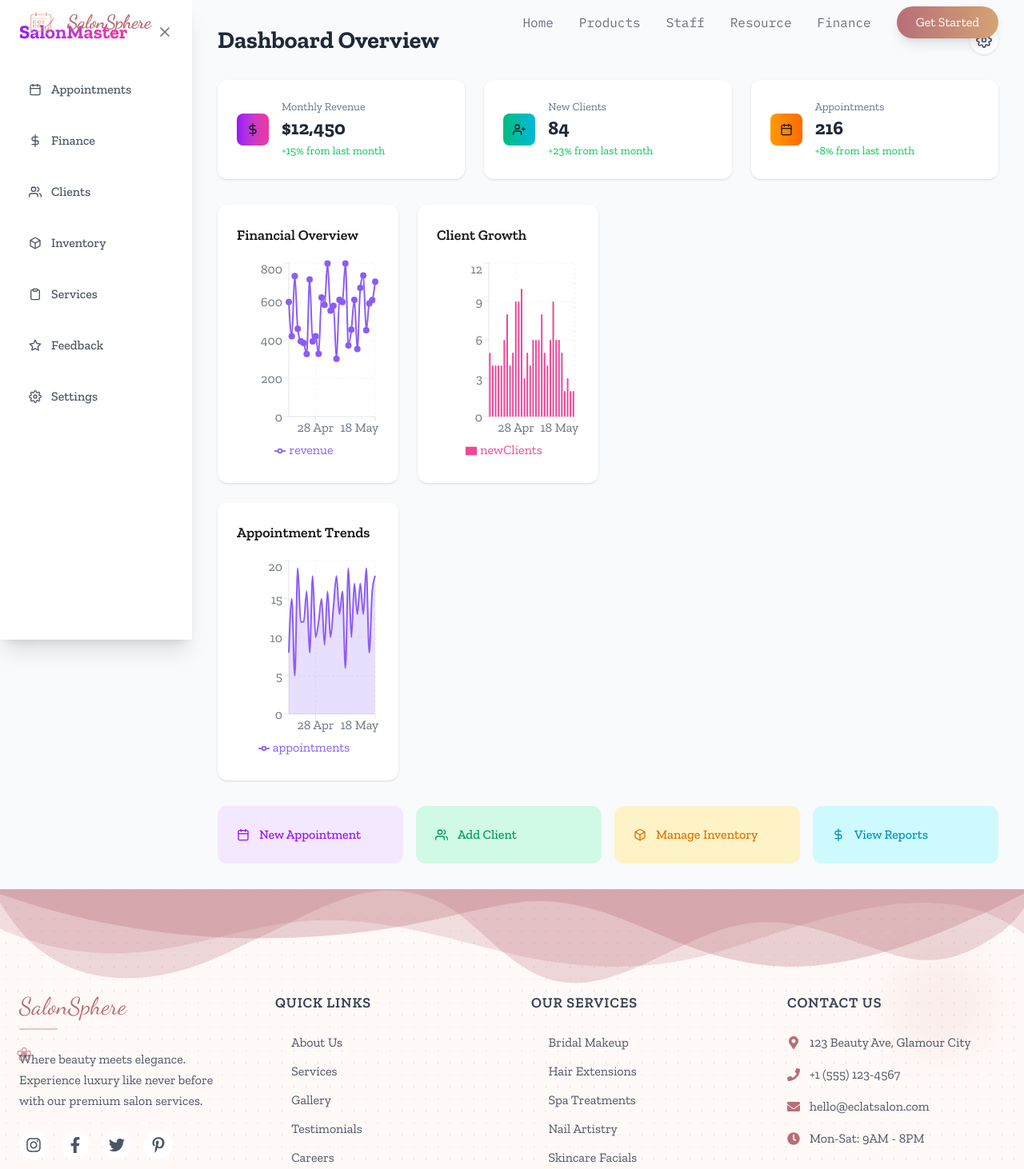
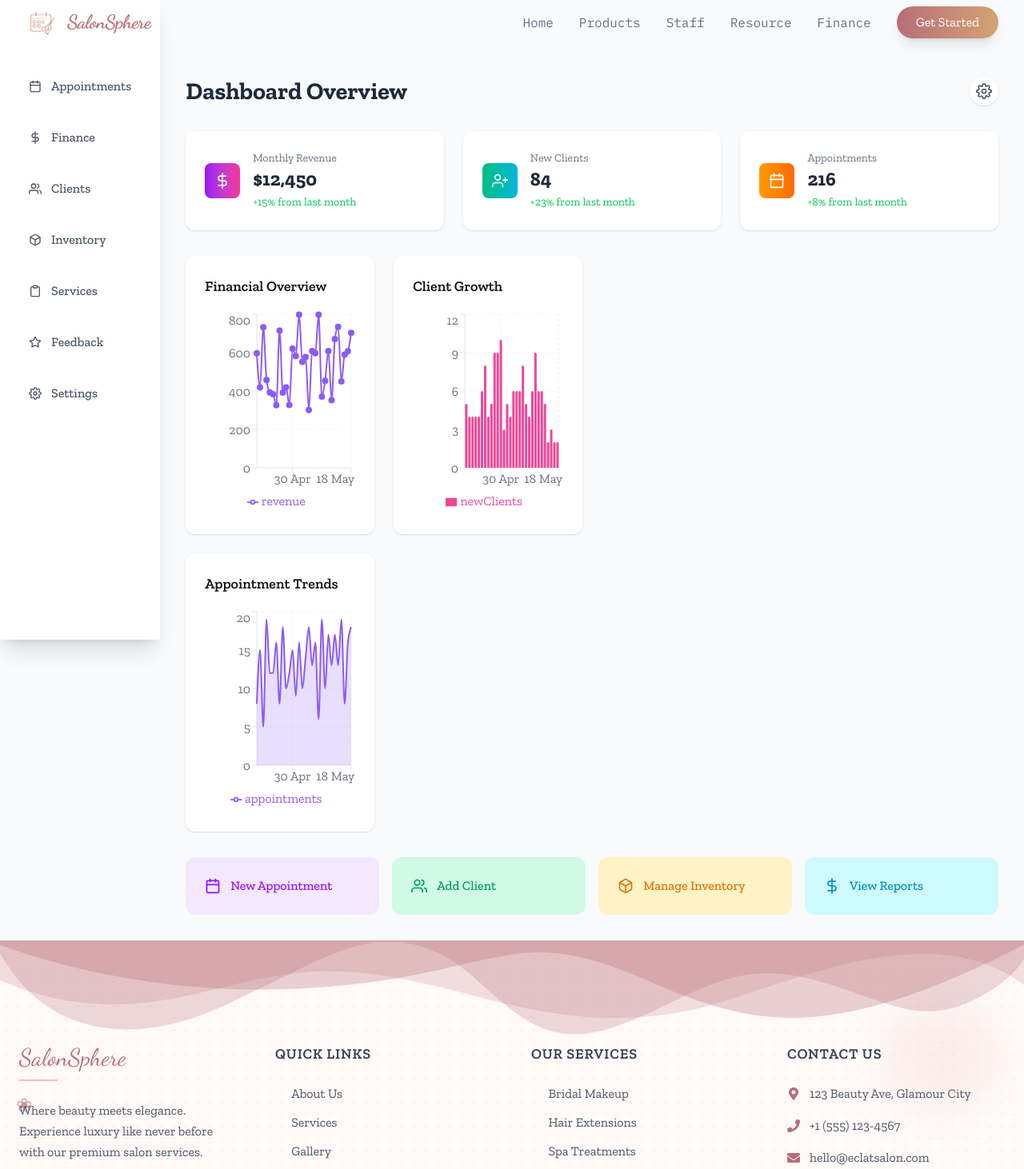
Before and after one commit to satyam-svg/Salon-Software-frontend-, a Next.js app: page /1/dashboard in a window 1280 px wide. Shown: the top 1462 px of the page at 80% size. Built offline with nearby package versions, Linux system fonts and the light colour scheme.

Commit message:
adding dashboard

```diff
--- a/src/Components/Charts.tsx
+++ b/src/Components/Charts.tsx
@@ -1,5 +1,5 @@
 // components/Charts.tsx
-'use client';
+"use client";
 
 import {
   BarChart,
@@ -13,13 +13,31 @@ import {
   CartesianGrid,
   Tooltip,
   ResponsiveContainer,
-  Legend
-} from 'recharts';
-import { motion } from 'framer-motion';
+  Legend,
+} from "recharts";
+import { motion } from "framer-motion";
+import React from "react";
+
+// Define chart data type
+interface ChartData {
+  day: string;
+  revenue: number;
+  newClients: number;
+  appointments: number;
+}
+
+// Define tooltip payload item type from recharts
+
+// Props for CustomTooltip component
+interface CustomTooltipProps {
+  active?: boolean;
+  payload?: { name: string; value: number; color: string }[];
+  label?: string;
+}
 
 // Generate 30 days of dummy data
-const generateData = () => {
-  const data = [];
+const generateData = (): ChartData[] => {
+  const data: ChartData[] = [];
   const today = new Date();
 
   for (let i = 0; i < 30; i++) {
@@ -27,10 +45,12 @@ const generateData = () => {
     date.setDate(date.getDate() - i);
 
     data.push({
-      day: `${date.getDate()} ${date.toLocaleString('default', { month: 'short' })}`,
+      day: `${date.getDate()} ${date.toLocaleString("default", {
+        month: "short",
+      })}`,
       revenue: Math.floor(Math.random() * (800 - 300 + 1)) + 300,
       newClients: Math.floor(Math.random() * (10 - 2 + 1)) + 2,
-      appointments: Math.floor(Math.random() * (20 - 5 + 1)) + 5
+      appointments: Math.floor(Math.random() * (20 - 5 + 1)) + 5,
     });
   }
 
@@ -39,8 +59,12 @@ const generateData = () => {
 
 const chartData = generateData();
 
-// Custom Tooltip
-const CustomTooltip = ({ active, payload, label }: any) => {
+// Custom Tooltip Component
+const CustomTooltip: React.FC<CustomTooltipProps> = ({
+  active,
+  payload,
+  label,
+}) => {
   if (active && payload && payload.length) {
     return (
       <motion.div
@@ -50,7 +74,7 @@ const CustomTooltip = ({ active, payload, label }: any) => {
       >
         <p className="font-medium text-gray-800">{label}</p>
         <div className="space-y-2 mt-2">
-          {payload.map((entry: any, index: number) => (
+          {payload.map((entry, index) => (
             <div key={index} className="flex items-center gap-2">
               <div
                 className="w-3 h-3 rounded-full"
@@ -70,19 +94,12 @@ const CustomTooltip = ({ active, payload, label }: any) => {
 };
 
 // Line Chart Component
-export const LineChartComponent = () => (
+export const LineChartComponent: React.FC = () => (
   <ResponsiveContainer width="100%" height="100%">
     <LineChart data={chartData}>
       <CartesianGrid strokeDasharray="3 3" stroke="#F3F4F6" />
-      <XAxis
-        dataKey="day"
-        tick={{ fill: '#6B7280' }}
-        stroke="#E5E7EB"
-      />
-      <YAxis
-        tick={{ fill: '#6B7280' }}
-        stroke="#E5E7EB"
-      />
+      <XAxis dataKey="day" tick={{ fill: "#6B7280" }} stroke="#E5E7EB" />
+      <YAxis tick={{ fill: "#6B7280" }} stroke="#E5E7EB" />
       <Tooltip content={<CustomTooltip />} />
       <Legend />
       <Line
@@ -90,7 +107,7 @@ export const LineChartComponent = () => (
         dataKey="revenue"
         stroke="#8B5CF6"
         strokeWidth={2}
-        dot={{ fill: '#8B5CF6', strokeWidth: 2 }}
+        dot={{ fill: "#8B5CF6", strokeWidth: 2 }}
         activeDot={{ r: 6 }}
       />
     </LineChart>
@@ -98,44 +115,26 @@ export const LineChartComponent = () => (
 );
 
 // Bar Chart Component
-export const BarChartComponent = () => (
+export const BarChartComponent: React.FC = () => (
   <ResponsiveContainer width="100%" height="100%">
     <BarChart data={chartData}>
       <CartesianGrid strokeDasharray="3 3" stroke="#F3F4F6" />
-      <XAxis
-        dataKey="day"
-        tick={{ fill: '#6B7280' }}
-        stroke="#E5E7EB"
-      />
-      <YAxis
-        tick={{ fill: '#6B7280' }}
-        stroke="#E5E7EB"
-      />
+      <XAxis dataKey="day" tick={{ fill: "#6B7280" }} stroke="#E5E7EB" />
+      <YAxis tick={{ fill: "#6B7280" }} stroke="#E5E7EB" />
       <Tooltip content={<CustomTooltip />} />
       <Legend />
-      <Bar
-        dataKey="newClients"
-        fill="#EC4899"
-        radius={[4, 4, 0, 0]}
-      />
+      <Bar dataKey="newClients" fill="#EC4899" radius={[4, 4, 0, 0]} />
     </BarChart>
   </ResponsiveContainer>
 );
 
 // Area Chart Component
-export const AreaChartComponent = () => (
+export const AreaChartComponent: React.FC = () => (
   <ResponsiveContainer width="100%" height="100%">
     <AreaChart data={chartData}>
       <CartesianGrid strokeDasharray="3 3" stroke="#F3F4F6" />
-      <XAxis
-        dataKey="day"
-        tick={{ fill: '#6B7280' }}
-        stroke="#E5E7EB"
-      />
-      <YAxis
-        tick={{ fill: '#6B7280' }}
-        stroke="#E5E7EB"
-      />
+      <XAxis dataKey="day" tick={{ fill: "#6B7280" }} stroke="#E5E7EB" />
+      <YAxis tick={{ fill: "#6B7280" }} stroke="#E5E7EB" />
       <Tooltip content={<CustomTooltip />} />
       <Legend />
       <Area
--- a/src/app/(dashboard)/[userId]/dashboard/layout.tsx
+++ b/src/app/(dashboard)/[userId]/dashboard/layout.tsx
@@ -1,46 +1,46 @@
 // app/dashboard/layout.tsx
-'use client';
+"use client";
 
-import { motion } from 'framer-motion';
-import { FiMenu, FiX, FiSettings, FiUsers, FiDollarSign, FiCalendar, FiBox, FiStar, FiClipboard } from 'react-icons/fi';
-import Link from 'next/link';
-import { useState } from 'react';
+import { motion } from "framer-motion";
+import {
+  FiSettings,
+  FiUsers,
+  FiDollarSign,
+  FiCalendar,
+  FiBox,
+  FiStar,
+  FiClipboard,
+} from "react-icons/fi";
+import Link from "next/link";
 
-export default function DashboardLayout({ children }: { children: React.ReactNode }) {
-  const [isSidebarOpen, setIsSidebarOpen] = useState(true);
-
+export default function DashboardLayout({
+  children,
+}: {
+  children: React.ReactNode;
+}) {
   return (
     <div className="flex min-h-screen bg-gray-50">
       {/* Animated Sidebar */}
       <motion.nav
-        animate={{ width: isSidebarOpen ? 240 : 0 }}
+        animate={{}}
         className="h-screen bg-white shadow-xl overflow-hidden"
       >
         <div className="p-6 space-y-8">
-          <div className="flex items-center justify-between">
-            <h1 className="text-2xl font-bold bg-gradient-to-r from-purple-600 to-pink-500 bg-clip-text text-transparent">
-              SalonMaster
-            </h1>
-            <button
-              onClick={() => setIsSidebarOpen(!isSidebarOpen)}
-              className="text-gray-500 hover:text-purple-600"
-            >
-              <FiX className="text-xl" />
-            </button>
-          </div>
-
-          <div className="space-y-4">
+          <div className="space-y-4 mt-15">
             {[
-              { icon: <FiCalendar />, label: 'Appointments', href: '#' },
-              { icon: <FiDollarSign />, label: 'Finance', href: '#' },
-              { icon: <FiUsers />, label: 'Clients', href: '#' },
-              { icon: <FiBox />, label: 'Inventory', href: '#' },
-              { icon: <FiClipboard />, label: 'Services', href: '#' },
-              { icon: <FiStar />, label: 'Feedback', href: '#' },
-              { icon: <FiSettings />, label: 'Settings', href: '#' },
+              { icon: <FiCalendar />, label: "Appointments", href: "#" },
+              { icon: <FiDollarSign />, label: "Finance", href: "#" },
+              { icon: <FiUsers />, label: "Clients", href: "#" },
+              { icon: <FiBox />, label: "Inventory", href: "#" },
+              { icon: <FiClipboard />, label: "Services", href: "#" },
+              { icon: <FiStar />, label: "Feedback", href: "#" },
+              { icon: <FiSettings />, label: "Settings", href: "#" },
             ].map((item) => (
               <motion.div whileHover={{ x: 5 }} key={item.label}>
-                <Link href={item.href} className="flex items-center gap-3 p-3 text-gray-600 hover:text-purple-600">
+                <Link
+                  href={item.href}
+                  className="flex items-center gap-3 p-3 text-gray-600 hover:text-purple-600"
+                >
                   {item.icon}
                   <span className="font-medium">{item.label}</span>
                 </Link>
@@ -51,7 +51,7 @@ export default function DashboardLayout({ children }: { children: React.ReactNod
       </motion.nav>
 
       {/* Main Content */}
-      <main className="flex-1 p-8">{children}</main>
+      <main className="flex-1 p-8 mt-16">{children}</main>
     </div>
   );
 }
--- a/src/app/(dashboard)/[userId]/dashboard/page.tsx
+++ b/src/app/(dashboard)/[userId]/dashboard/page.tsx
@@ -7,7 +7,6 @@ import {
   LineChartComponent,
 } from "@/Components/Charts";
 import { motion } from "framer-motion";
-
 import {
   FiDollarSign,
   FiUserPlus,
@@ -16,48 +15,28 @@ import {
   FiBox,
   FiUsers,
 } from "react-icons/fi";
+import { ReactNode } from "react";
+
+interface StatCardProps {
+  icon: ReactNode;
+  title: string;
+  value: string;
+  trend: string;
+  color: string;
+}
+
+interface ChartCardProps {
+  title: string;
+  children: ReactNode;
+}
+
+interface QuickActionCardProps {
+  icon: ReactNode;
+  title: string;
+  color: string;
+}
 
 const DashboardPage = () => {
-  // Dummy data
-
-  const generateData = () => {
-    const data = [];
-    const today = new Date();
-
-    for (let i = 0; i < 30; i++) {
-      const date = new Date(today);
-      date.setDate(date.getDate() - i);
-
-      data.push({
-        day: `${date.getDate()} ${date.toLocaleString("default", {
-          month: "short",
-        })}`,
-        revenue: Math.floor(Math.random() * (800 - 300 + 1)) + 300,
-        newClients: Math.floor(Math.random() * (10 - 2 + 1)) + 2,
-        appointments: Math.floor(Math.random() * (20 - 5 + 1)) + 5,
-      });
-    }
-
-    return data.reverse();
-  };
-
-  const allData = generateData();
-
-  const financialData = allData.map((item) => ({
-    day: item.day,
-    value: item.revenue,
-  }));
-
-  const clientsData = allData.map((item) => ({
-    day: item.day,
-    value: item.newClients,
-  }));
-
-  const appointmentsData = allData.map((item) => ({
-    day: item.day,
-    value: item.appointments,
-  }));
-
   return (
     <motion.div
       initial={{ opacity: 0 }}
@@ -80,21 +59,21 @@ const DashboardPage = () => {
       {/* Stats Grid */}
       <div className="grid grid-cols-1 md:grid-cols-3 gap-6">
         <StatCard
-          icon={<FiDollarSign />}
+          icon={<FiDollarSign className="text-white text-xl" />}
           title="Monthly Revenue"
           value="$12,450"
           trend="+15% from last month"
           color="from-purple-600 to-pink-500"
         />
         <StatCard
-          icon={<FiUserPlus />}
+          icon={<FiUserPlus className="text-white text-xl" />}
           title="New Clients"
           value="84"
           trend="+23% from last month"
           color="from-emerald-500 to-cyan-500"
         />
         <StatCard
-          icon={<FiCalendar />}
+          icon={<FiCalendar className="text-white text-xl" />}
           title="Appointments"
           value="216"
           trend="+8% from last month"
@@ -122,22 +101,22 @@ const DashboardPage = () => {
       {/* Quick Actions */}
       <div className="grid grid-cols-2 md:grid-cols-4 gap-4">
         <QuickActionCard
-          icon={<FiCalendar />}
+          icon={<FiCalendar className="text-xl" />}
           title="New Appointment"
           color="bg-purple-100 text-purple-600"
         />
         <QuickActionCard
-          icon={<FiUsers />}
+          icon={<FiUsers className="text-xl" />}
           title="Add Client"
           color="bg-emerald-100 text-emerald-600"
         />
         <QuickActionCard
-          icon={<FiBox />}
+          icon={<FiBox className="text-xl" />}
           title="Manage Inventory"
           color="bg-amber-100 text-amber-600"
         />
         <QuickActionCard
-          icon={<FiDollarSign />}
+          icon={<FiDollarSign className="text-xl" />}
           title="View Reports"
           color="bg-cyan-100 text-cyan-600"
         />
@@ -147,7 +126,7 @@ const DashboardPage = () => {
 };
 
 // Reusable Components
-const StatCard = ({ icon, title, value, trend, color }) => (
+const StatCard = ({ icon, title, value, trend, color }: StatCardProps) => (
   <motion.div
     whileHover={{ y: -5 }}
     className="bg-white p-6 rounded-xl shadow-sm"
@@ -163,7 +142,7 @@ const StatCard = ({ icon, title, value, trend, color }) => (
   </motion.div>
 );
 
-const ChartCard = ({ title, children }) => (
+const ChartCard = ({ title, children }: ChartCardProps) => (
   <motion.div
     whileHover={{ scale: 1.01 }}
     className="bg-white p-6 rounded-xl shadow-sm"
@@ -173,7 +152,7 @@ const ChartCard = ({ title, children }) => (
   </motion.div>
 );
 
-const QuickActionCard = ({ icon, title, color }) => (
+const QuickActionCard = ({ icon, title, color }: QuickActionCardProps) => (
   <motion.button
     whileHover={{ scale: 1.05 }}
     className={`p-6 rounded-xl ${color} flex items-center gap-3`}
```
